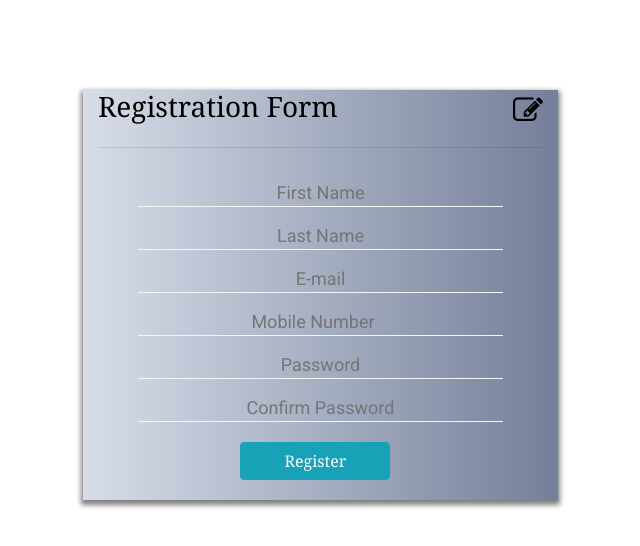
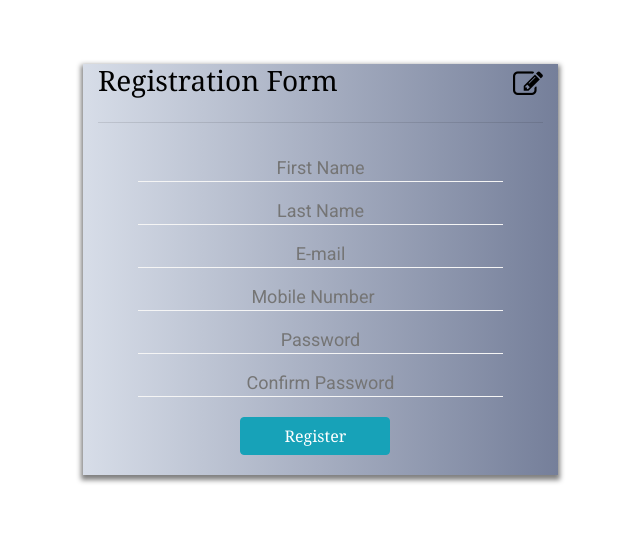
Before and after one commit to amit-kumar-mahato/fundoofrontend, a React (Create React App) app in the folder my-app/: page /registration in a window 1280 px wide. Shown: the top 546 px of the page, without its empty margins (272-912 px from the left). Built offline with nearby package versions, Linux system fonts and the light colour scheme.

Commit message:
[Amit] refactored Registration.jsx

```diff
--- a/my-app/src/Components/Registration.jsx
+++ b/my-app/src/Components/Registration.jsx
@@ -148,7 +148,7 @@ class Registration extends Component {
       }
     }
     return (
-      <div className="container">
+      <div className="container" style={{marginTop:'5%'}}>
         <div className="row">
           <div className="col-md-3"></div>
           <div className="col-md-5">
```
